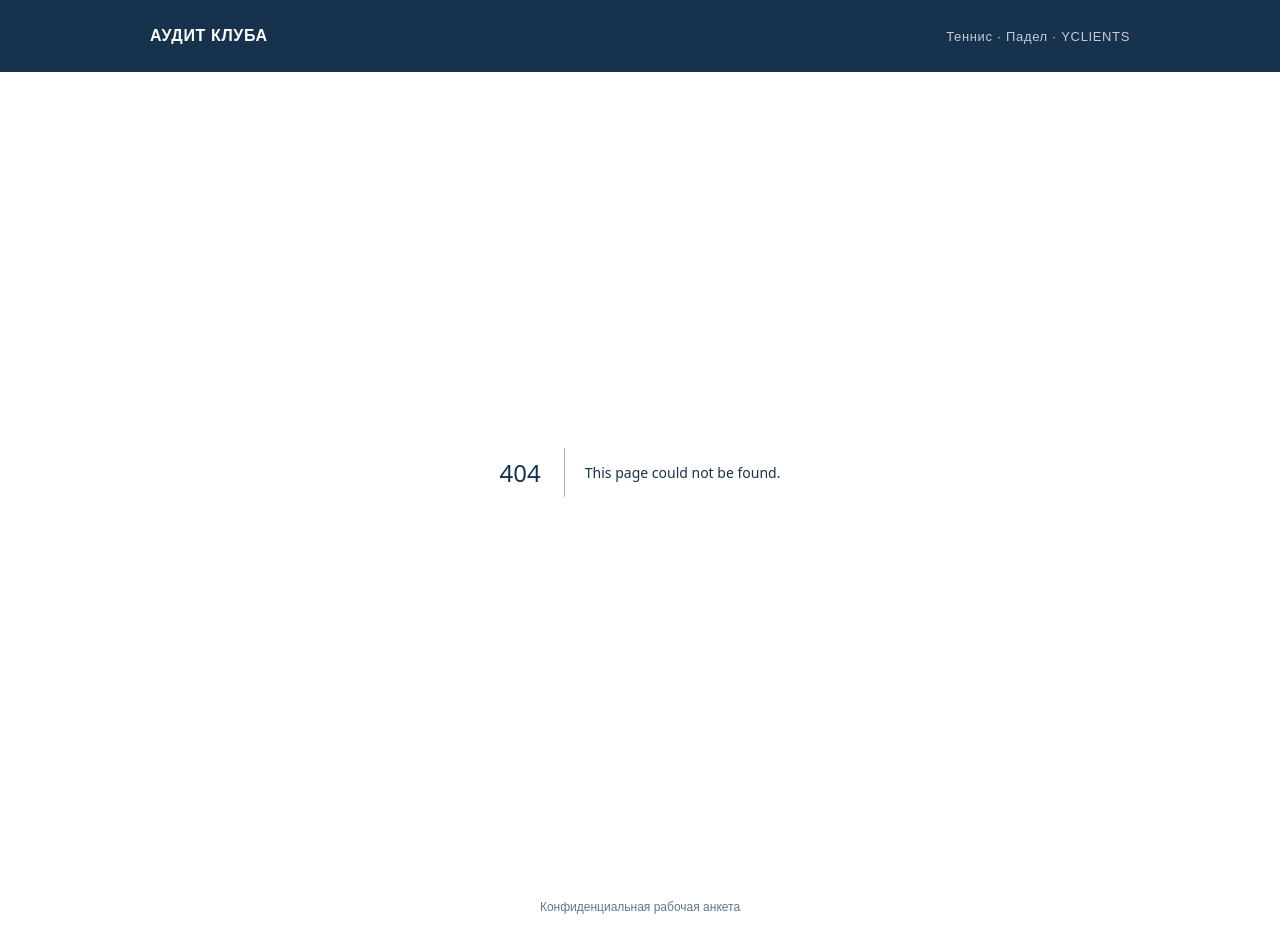
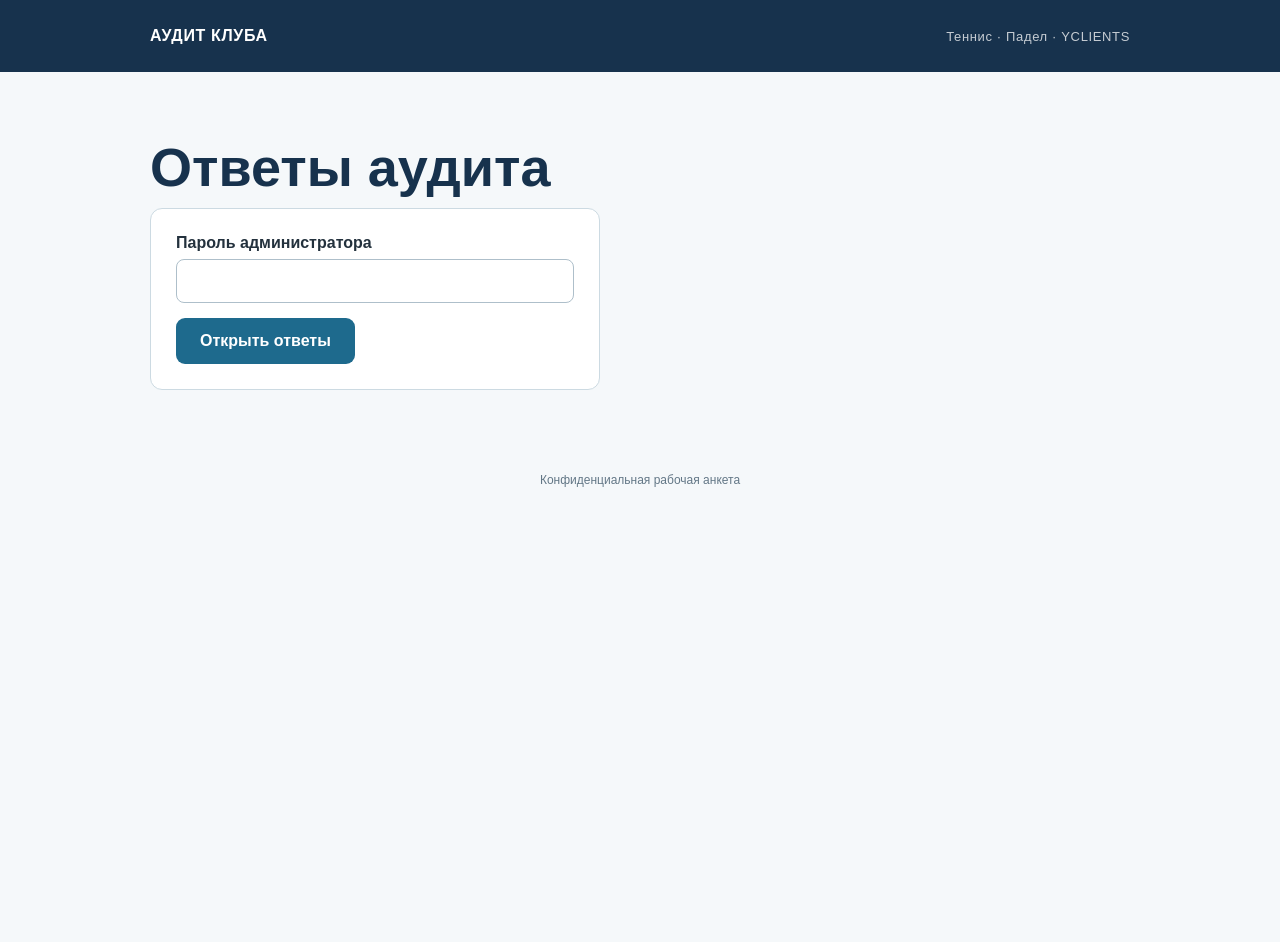
Before and after one commit to motechuae/yclients-club-audit, a Next.js app: page /admin in a window 1280 px wide. Before the commit this address had no page. After the commit the page ends 800 px from the top, so only its background shows below. Built offline with nearby package versions, Linux system fonts and the light colour scheme.

Commit message:
Add app/admin/page.js

```diff
--- /dev/null
+++ b/app/admin/page.js
@@ -0,0 +1,10 @@
+"use client";
+import { useState } from "react";
+import { forms } from "../../lib/forms";
+
+export default function Admin() {
+  const [password, setPassword] = useState(""); const [rows, setRows] = useState(null); const [error, setError] = useState("");
+  async function load() { setError(""); const r = await fetch("/api/responses", { headers: { "x-admin-password": password } }); if (!r.ok) return setError("Неверный пароль или ошибка подключения."); setRows(await r.json()); }
+  function csv() { const lines = [["Дата","Анкета","ФИО","Должность","Стаж","Ответы"], ...rows.map(x => [x.submitted_at, forms[x.form_id]?.title || x.form_id, x.respondent_name, x.respondent_role, x.club_tenure, JSON.stringify(x.answers)])]; const text = lines.map(r => r.map(v => `"${String(v || "").replaceAll('"','""')}"`).join(",")).join("\n"); const a=document.createElement("a"); a.href=URL.createObjectURL(new Blob(["\ufeff"+text],{type:"text/csv"})); a.download="audit-responses.csv"; a.click(); }
+  return <main className="container admin"><h1>Ответы аудита</h1>{!rows ? <div className="login"><label>Пароль администратора<input type="password" value={password} onChange={e=>setPassword(e.target.value)} /></label><button onClick={load}>Открыть ответы</button>{error&&<p className="error">{error}</p>}</div> : <><div className="admin-bar"><b>Получено ответов: {rows.length}</b><button onClick={csv}>Скачать CSV</button></div><div className="response-list">{rows.map(row => <details key={row.id}><summary><span>{row.respondent_name}</span><small>{forms[row.form_id]?.title} · {new Date(row.submitted_at).toLocaleString("ru-RU")}</small></summary><div className="response-body"><p><b>Должность:</b> {row.respondent_role || "—"} · <b>Стаж:</b> {row.club_tenure || "—"}</p>{Object.entries(row.answers).map(([k,v])=><p key={k}><b>{k}:</b> {Array.isArray(v)?v.join(", "):v}</p>)}</div></details>)}</div></>}</main>;
+}
```
